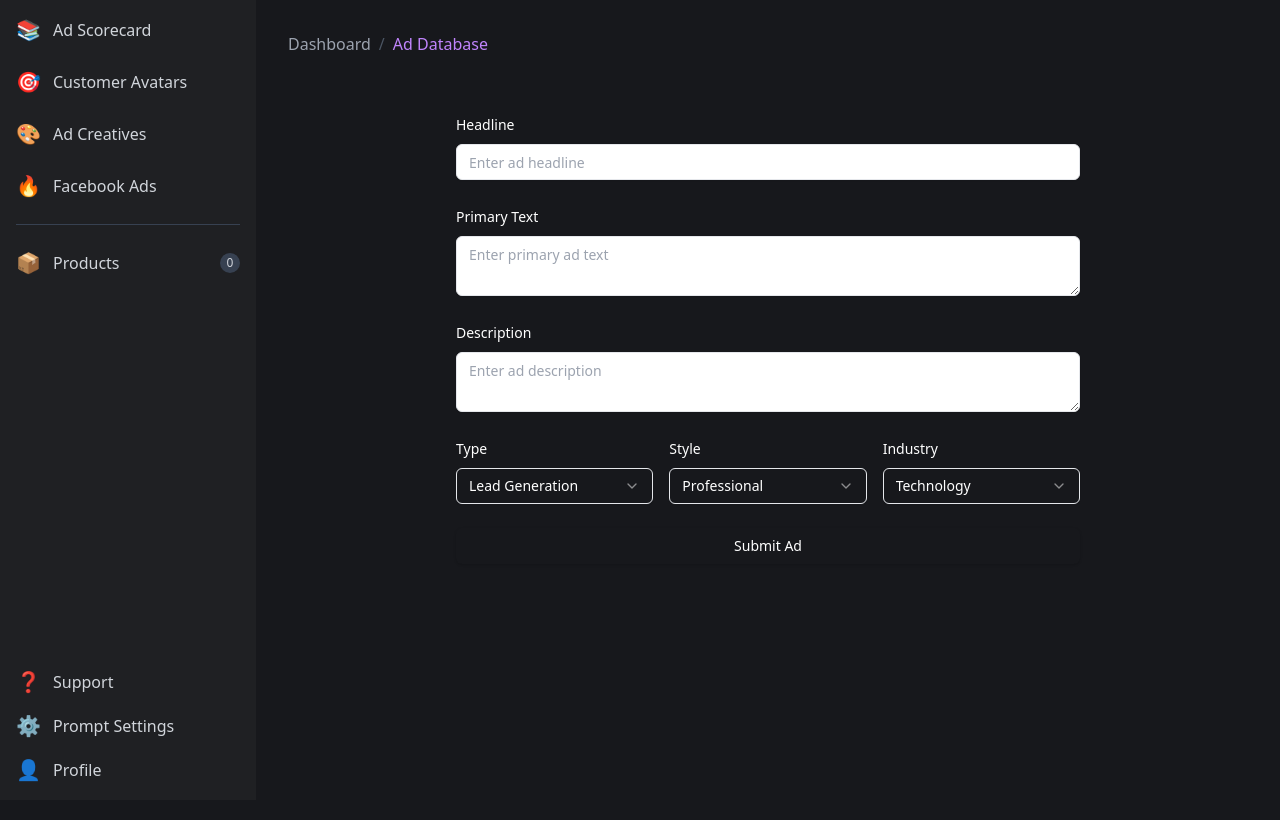
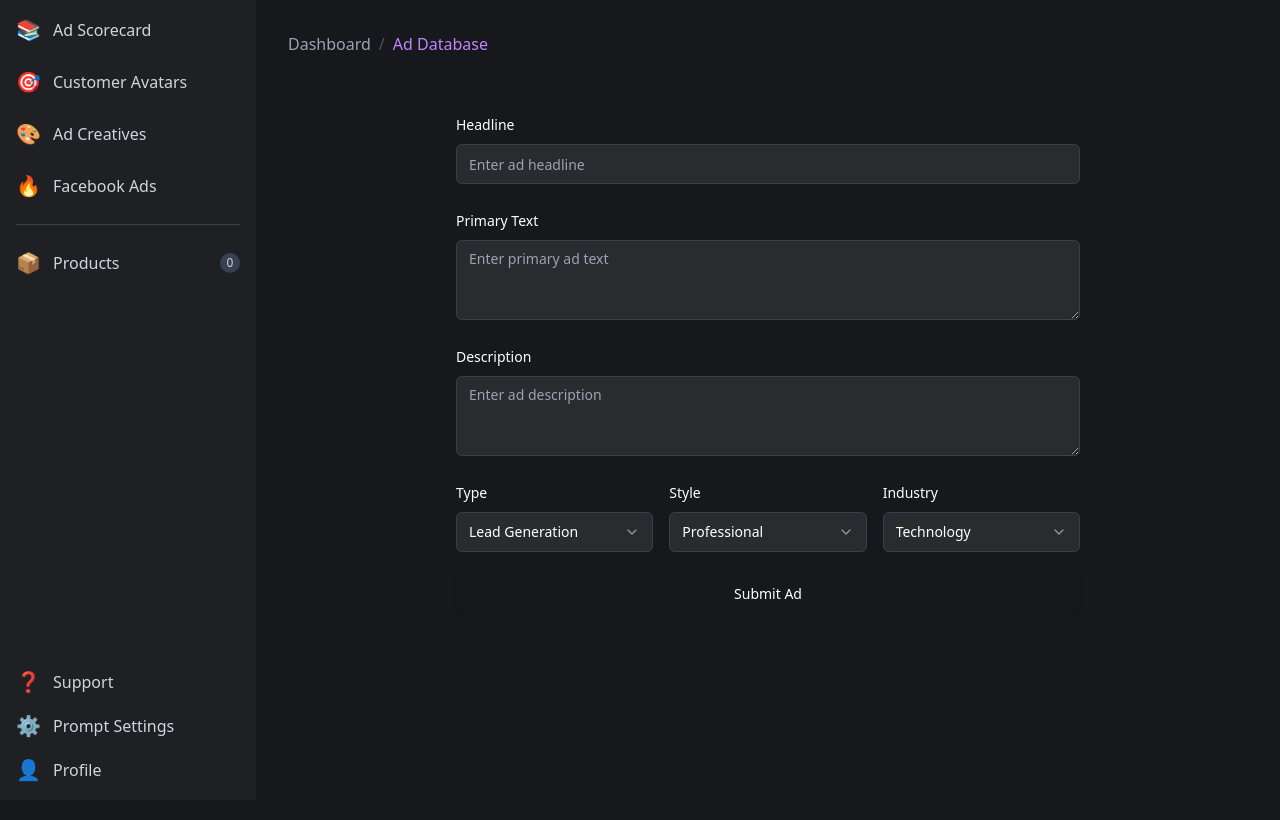
Before and after one commit to gongnone/my-template, a Next.js app: page /dashboard/ad-database in a window 1280 px wide. Shown: the top 820 px of the page. Built offline with nearby package versions, Linux system fonts and the light colour scheme; no server answers; the database is empty; sample sign-in values are in the browser's storage.

Commit message:
ad-database import feature working and legible

```diff
--- a/src/components/ui/input.tsx
+++ b/src/components/ui/input.tsx
@@ -1,5 +1,5 @@
 import * as React from "react"
-import { cn } from "@/lib/utils"
+import { cn } from "@/lib/utils/cn"
 
 export interface InputProps
   extends React.InputHTMLAttributes<HTMLInputElement> {}
@@ -10,7 +10,7 @@ const Input = React.forwardRef<HTMLInputElement, InputProps>(
       <input
         type={type}
         className={cn(
-          "flex h-9 w-full rounded-md border border-input bg-background px-3 py-1 text-sm shadow-sm transition-colors file:border-0 file:bg-transparent file:text-sm file:font-medium placeholder:text-muted-foreground focus-visible:outline-none focus-visible:ring-1 focus-visible:ring-ring disabled:cursor-not-allowed disabled:opacity-50",
+          "flex h-10 w-full rounded-md border border-gray-700 bg-[#2A2B2F] px-3 py-2 text-sm text-white ring-offset-background file:border-0 file:bg-transparent file:text-sm file:font-medium placeholder:text-gray-400 focus-visible:outline-none focus-visible:ring-2 focus-visible:ring-purple-600 focus-visible:ring-offset-2 disabled:cursor-not-allowed disabled:opacity-50",
           className
         )}
         ref={ref}
--- a/src/components/ui/select.tsx
+++ b/src/components/ui/select.tsx
@@ -1,8 +1,7 @@
 import * as React from "react"
 import * as SelectPrimitive from "@radix-ui/react-select"
 import { Check, ChevronDown, ChevronUp } from "lucide-react"
-
-import { cn } from "@/lib/utils"
+import { cn } from "@/lib/utils/cn"
 
 const Select = SelectPrimitive.Root
 
@@ -17,14 +16,16 @@ const SelectTrigger = React.forwardRef<
   <SelectPrimitive.Trigger
     ref={ref}
     className={cn(
-      "flex h-9 w-full items-center justify-between whitespace-nowrap rounded-md border border-input bg-background px-3 py-2 text-sm shadow-sm ring-offset-background placeholder:text-muted-foreground focus:outline-none focus:ring-1 focus:ring-ring disabled:cursor-not-allowed disabled:opacity-50 [&>span]:line-clamp-1",
+      "flex h-10 w-full items-center justify-between rounded-md border border-gray-700 bg-[#2A2B2F] px-3 py-2 text-sm text-white ring-offset-background placeholder:text-gray-400 focus:outline-none focus:ring-2 focus:ring-purple-600 focus:ring-offset-2 disabled:cursor-not-allowed disabled:opacity-50",
       className
     )}
     {...props}
   >
     {children}
     <SelectPrimitive.Icon asChild>
-      <ChevronDown className="h-4 w-4 opacity-50" />
+      <svg xmlns="http://www.w3.org/2000/svg" width="24" height="24" viewBox="0 0 24 24" fill="none" stroke="currentColor" strokeWidth="2" strokeLinecap="round" strokeLinejoin="round" className="h-4 w-4 opacity-50">
+        <path d="m6 9 6 6 6-6"/>
+      </svg>
     </SelectPrimitive.Icon>
   </SelectPrimitive.Trigger>
 ))
@@ -73,7 +74,7 @@ const SelectContent = React.forwardRef<
     <SelectPrimitive.Content
       ref={ref}
       className={cn(
-        "relative z-50 max-h-96 min-w-[8rem] overflow-hidden rounded-md border bg-popover text-popover-foreground shadow-md data-[state=open]:animate-in data-[state=closed]:animate-out data-[state=closed]:fade-out-0 data-[state=open]:fade-in-0 data-[state=closed]:zoom-out-95 data-[state=open]:zoom-in-95 data-[side=bottom]:slide-in-from-top-2 data-[side=left]:slide-in-from-right-2 data-[side=right]:slide-in-from-left-2 data-[side=top]:slide-in-from-bottom-2",
+        "relative z-50 min-w-[8rem] overflow-hidden rounded-md border border-gray-700 bg-[#2A2B2F] text-white shadow-md data-[state=open]:animate-in data-[state=closed]:animate-out data-[state=closed]:fade-out-0 data-[state=open]:fade-in-0 data-[state=closed]:zoom-out-95 data-[state=open]:zoom-in-95 data-[side=bottom]:slide-in-from-top-2 data-[side=left]:slide-in-from-right-2 data-[side=right]:slide-in-from-left-2 data-[side=top]:slide-in-from-bottom-2",
         position === "popper" &&
           "data-[side=bottom]:translate-y-1 data-[side=left]:-translate-x-1 data-[side=right]:translate-x-1 data-[side=top]:-translate-y-1",
         className
@@ -116,14 +117,16 @@ const SelectItem = React.forwardRef<
   <SelectPrimitive.Item
     ref={ref}
     className={cn(
-      "relative flex w-full cursor-default select-none items-center rounded-sm py-1.5 pl-2 pr-8 text-sm outline-none focus:bg-accent focus:text-accent-foreground data-[disabled]:pointer-events-none data-[disabled]:opacity-50",
+      "relative flex w-full cursor-default select-none items-center rounded-sm py-1.5 pl-8 pr-2 text-sm outline-none focus:bg-purple-600 focus:text-white data-[disabled]:pointer-events-none data-[disabled]:opacity-50",
       className
     )}
     {...props}
   >
-    <span className="absolute right-2 flex h-3.5 w-3.5 items-center justify-center">
+    <span className="absolute left-2 flex h-3.5 w-3.5 items-center justify-center">
       <SelectPrimitive.ItemIndicator>
-        <Check className="h-4 w-4" />
+        <svg xmlns="http://www.w3.org/2000/svg" width="24" height="24" viewBox="0 0 24 24" fill="none" stroke="currentColor" strokeWidth="2" strokeLinecap="round" strokeLinejoin="round" className="h-4 w-4">
+          <polyline points="20 6 9 17 4 12"/>
+        </svg>
       </SelectPrimitive.ItemIndicator>
     </span>
     <SelectPrimitive.ItemText>{children}</SelectPrimitive.ItemText>
--- a/src/components/ui/textarea.tsx
+++ b/src/components/ui/textarea.tsx
@@ -1,5 +1,5 @@
 import * as React from "react"
-import { cn } from "@/lib/utils"
+import { cn } from "@/lib/utils/cn"
 
 export interface TextareaProps
   extends React.TextareaHTMLAttributes<HTMLTextAreaElement> {}
@@ -9,7 +9,7 @@ const Textarea = React.forwardRef<HTMLTextAreaElement, TextareaProps>(
     return (
       <textarea
         className={cn(
-          "flex min-h-[60px] w-full rounded-md border border-input bg-background px-3 py-2 text-sm shadow-sm placeholder:text-muted-foreground focus-visible:outline-none focus-visible:ring-1 focus-visible:ring-ring disabled:cursor-not-allowed disabled:opacity-50",
+          "flex min-h-[80px] w-full rounded-md border border-gray-700 bg-[#2A2B2F] px-3 py-2 text-sm text-white ring-offset-background placeholder:text-gray-400 focus-visible:outline-none focus-visible:ring-2 focus-visible:ring-purple-600 focus-visible:ring-offset-2 disabled:cursor-not-allowed disabled:opacity-50",
           className
         )}
         ref={ref}
```
